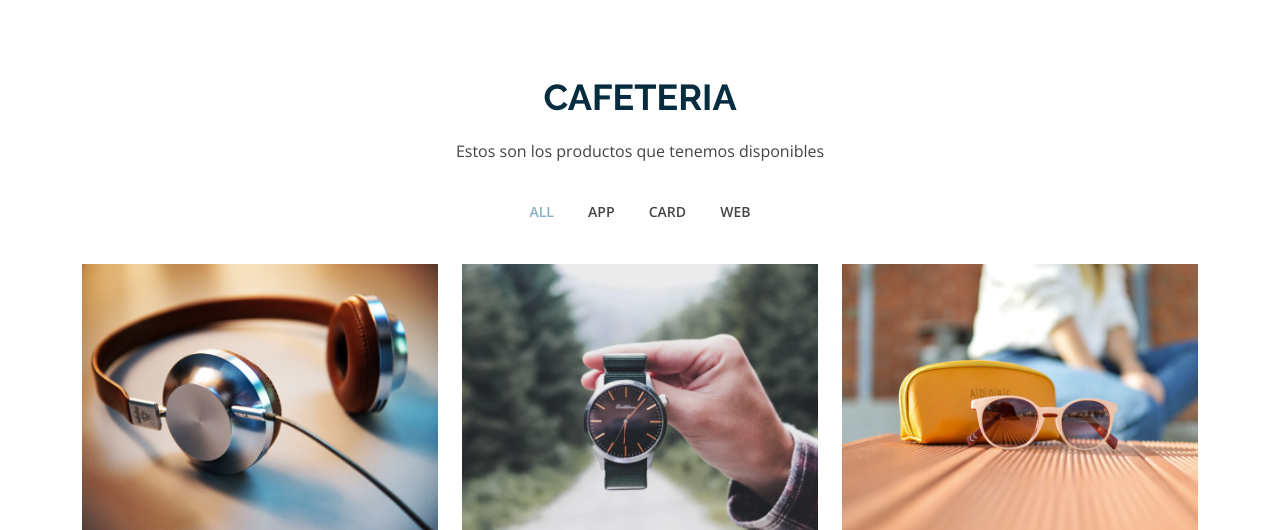
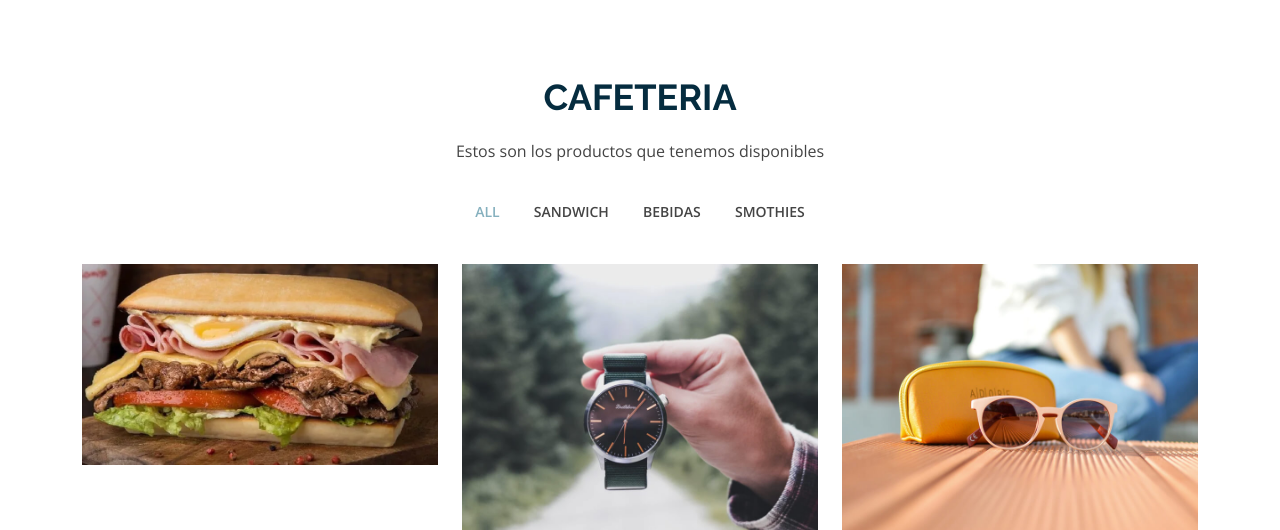
Before and after one commit to octalucero/Caso9_CentroDeBowling, a Django app: page / in a window 1280 px wide. Shown: the part 2741-3271 px from the top of the page. Run offline with Django 4.2, Linux system fonts and the light colour scheme; some libraries are stand-ins or nearby versions.

Commit message:
prueba 2

```diff
--- a/CentroDeBowling/templates/index.html
+++ b/CentroDeBowling/templates/index.html
@@ -284,9 +284,9 @@
           <div class="col-lg-12 d-flex justify-content-center">
             <ul id="portfolio-flters">
               <li data-filter="*" class="filter-active">All</li>
-              <li data-filter=".filter-app">App</li>
-              <li data-filter=".filter-card">Card</li>
-              <li data-filter=".filter-web">Web</li>
+              <li data-filter=".filter-app">Sandwich</li>
+              <li data-filter=".filter-card">Bebidas</li>
+              <li data-filter=".filter-web">Smothies</li>
             </ul>
           </div>
         </div>
```
Also changed, not shown: CentroDeBowling/static/assets/img/portfolio/portfolio-1.jpg.
